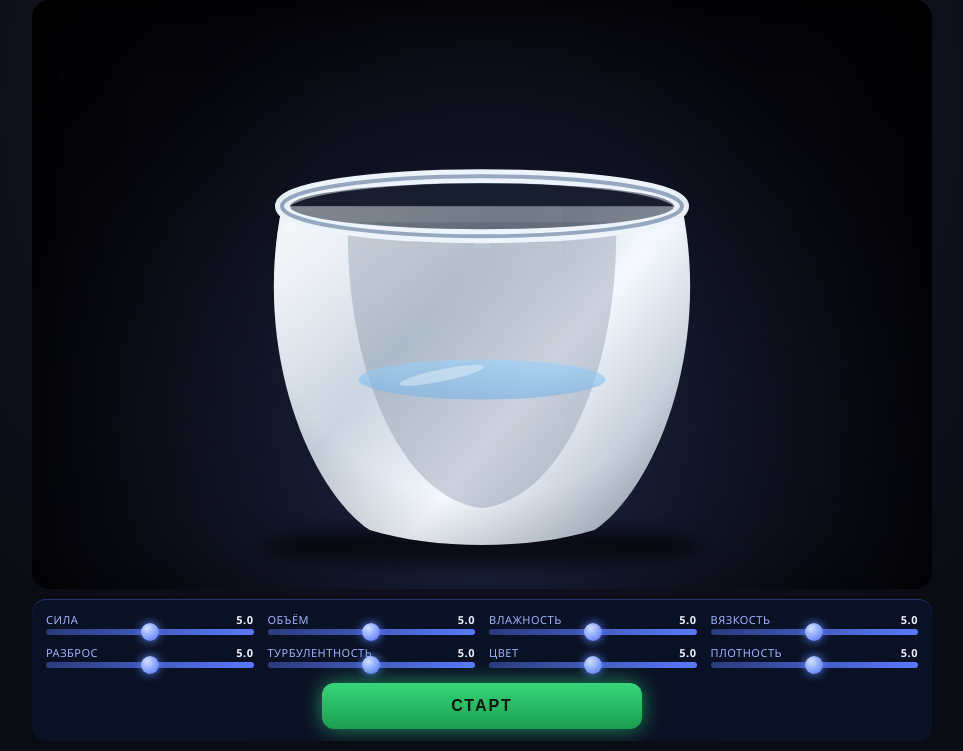
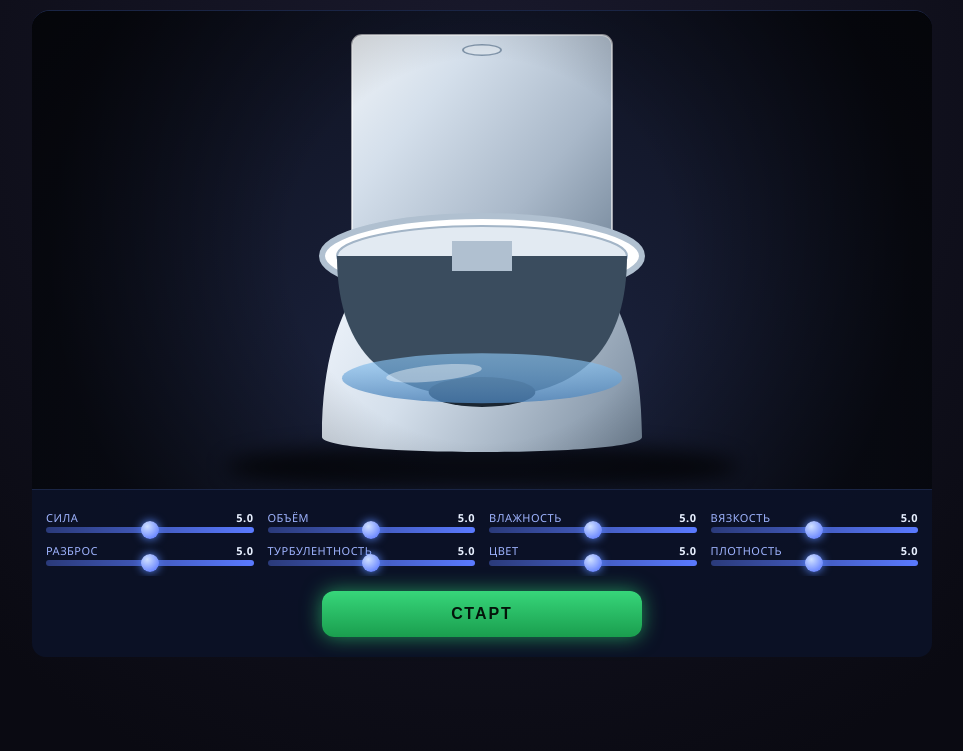
Before and after one commit to shlepaerror-code/GOVNO2, a plain HTML site: page index.html in a window 1280 px wide. Shown: the part 49-800 px from the top of the page, without its empty margins (158-1121 px from the left). Drawn offline with Linux system fonts and the light colour scheme.

Commit message:
Update index.html

```diff
--- a/index.html
+++ b/index.html
@@ -9,17 +9,17 @@
 
   body {
     background: radial-gradient(circle at 50% 20%, #1a1a2e, #0a0a12 80%);
-    height: 100vh;
+    min-height: 100vh;
     display: flex;
     flex-direction: column;
+    align-items: center;
     font-family: 'Segoe UI', Tahoma, sans-serif;
     color: #cfd8ff;
-    overflow: hidden;
+    padding-bottom: 20px;
   }
 
   h1 {
-    text-align: center;
-    margin: 10px 0 5px;
+    margin: 15px 0 10px;
     font-size: 18px;
     letter-spacing: 2px;
     color: #8ab4ff;
@@ -29,12 +29,16 @@
 
   #scene {
     position: relative;
-    flex: 1;
-    width: 100%;
-    min-height: 250px;
+    width: 100vw;
+    height: 50vh; /* Увеличил для лучшего обзора */
+    min-height: 300px;
+    max-height: 500px;
     background: radial-gradient(ellipse at 50% 90%, #1c2440, #06060c 75%);
     box-shadow: inset 0 0 60px #000;
     overflow: hidden;
+    flex-shrink: 0;
+    border-top: 1px solid #1a2545;
+    border-bottom: 1px solid #1a2545;
   }
 
   canvas {
@@ -44,16 +48,21 @@
   }
 
   #panel {
-    width: 100%;
+    width: 100vw;
+    max-width: 100vw;
+    display: flex;
+    flex-direction: column;
+    background: rgba(12, 18, 38, 0.98);
+    padding: 10px 0;
+  }
+
+  .sliders-container {
     display: grid;
     grid-template-columns: repeat(2, 1fr);
     gap: 10px 14px;
-    padding: 12px 14px;
-    background: rgba(12, 18, 38, 0.98);
-    border-top: 1px solid #23336e;
-    flex-shrink: 0;
+    padding: 10px 14px;
+    max-height: 30vh;
     overflow-y: auto;
-    max-height: 45vh;
   }
 
   .slider-box {
@@ -109,9 +118,9 @@
   }
 
   #buttons {
-    grid-column: span 2;
     display: flex;
     justify-content: center;
+    padding: 10px 14px;
     margin-top: 5px;
   }
 
@@ -149,18 +158,18 @@
     #scene {
       width: 100%;
       max-width: 900px;
-      border-radius: 18px;
-      margin: 10px auto 0;
+      height: 60vh;
+      border-radius: 18px 18px 0 0;
+      margin-top: 10px;
     }
     #panel {
       width: 900px;
+      border-radius: 0 0 14px 14px;
+      margin-bottom: 20px;
+    }
+    .sliders-container {
       grid-template-columns: repeat(4, 1fr);
-      border-radius: 14px;
       max-height: none;
-      margin: 10px auto;
-    }
-    #buttons {
-      grid-column: span 4;
     }
   }
 </style>
@@ -171,6 +180,7 @@
 <div id="scene"><canvas id="cv"></canvas></div>
 
 <div id="panel">
+  <div class="sliders-container">
     <div class="slider-box">
       <label>Сила <span id="v0">5.0</span></label>
       <input type="range" id="s0" min="0" max="10" step="0.1" value="5">
@@ -203,6 +213,8 @@
       <label>Плотность <span id="v7">5.0</span></label>
       <input type="range" id="s7" min="0" max="10" step="0.1" value="5">
     </div>
+  </div>
+
   <div id="buttons">
     <button id="btnToggle">СТАРТ</button>
   </div>
@@ -229,7 +241,6 @@
   }
 
   window.addEventListener('resize', resize);
-  // Даем браузеру время отрисовать DOM перед замером
   setTimeout(resize, 50);
   resize();
 
@@ -267,20 +278,28 @@
     }
   });
 
-  // ---------- геометрия ----------
+  // ---------- геометрия унитаза ----------
   function getGeom() {
     const cx = W * 0.5;
-    const rimY = H * 0.35;
-    const bowlBottom = H * 0.9;
-    const rimW = Math.min(W * 0.35, 200);
-    const bowlW = rimW * 0.78;
+    // Унитаз смещен вниз
+    const baseY = H * 0.95;
+    const tankH = H * 0.45;
+    const tankW = Math.min(W * 0.45, 260);
+    const tankY = baseY - tankH - H * 0.45;
 
-    const innerTop = rimY + 16;
-    const innerBottom = bowlBottom - 22;
-    const innerW = bowlW * 0.86;
-    const waterY = innerTop + (innerBottom - innerTop) * 0.55;
+    // Чаша
+    const bowlW = Math.min(W * 0.5, 320);
+    const bowlTop = tankY + tankH - 10;
+    const bowlBottom = baseY - 30;
 
-    return { cx, rimY, bowlBottom, rimW, bowlW, innerTop, innerBottom, innerW, waterY };
+    // Вода
+    const waterY = bowlBottom - (bowlBottom - bowlTop) * 0.3;
+
+    // Струя падает из центра бачка
+    const startX = cx;
+    const startY = tankY + tankH * 0.5;
+
+    return { cx, baseY, tankY, tankW, tankH, bowlW, bowlTop, bowlBottom, waterY, startX, startY };
   }
 
   // ---------- цвет ----------
@@ -293,105 +312,117 @@
 
   // ---------- рисование унитаза ----------
   function drawToilet() {
-    const { cx, rimY, bowlBottom, rimW, bowlW, innerTop, innerBottom, innerW, waterY } = getGeom();
+    const g = getGeom();
+    const { cx, baseY, tankY, tankW, tankH, bowlW, bowlTop, bowlBottom, waterY } = g;
 
-    // тень
+    // Тень на полу
     ctx.save();
     ctx.beginPath();
-    ctx.ellipse(cx, bowlBottom + 16, rimW * 1.1, 20, 0, 0, Math.PI * 2);
-    ctx.fillStyle = 'rgba(0,0,0,0.6)';
-    ctx.filter = 'blur(8px)';
+    ctx.ellipse(cx, baseY, bowlW * 0.8, 25, 0, 0, Math.PI * 2);
+    ctx.fillStyle = 'rgba(0,0,0,0.7)';
+    ctx.filter = 'blur(10px)';
     ctx.fill();
     ctx.restore();
 
-    // корпус
-    const bodyGrad = ctx.createLinearGradient(cx - rimW, rimY, cx + rimW, bowlBottom);
-    bodyGrad.addColorStop(0, '#e8eef5');
-    bodyGrad.addColorStop(0.35, '#c7d2de');
-    bodyGrad.addColorStop(0.6, '#f5f9ff');
-    bodyGrad.addColorStop(1, '#9aa8b8');
+    // --- Сливной бачок ---
+    const tankGrad = ctx.createLinearGradient(cx - tankW/2, tankY, cx + tankW/2, tankY + tankH);
+    tankGrad.addColorStop(0, '#f0f4f8');
+    tankGrad.addColorStop(0.3, '#d4dfeb');
+    tankGrad.addColorStop(0.7, '#a9b8c9');
+    tankGrad.addColorStop(1, '#7a8c9f');
 
     ctx.beginPath();
-    ctx.moveTo(cx - rimW, rimY);
-    ctx.bezierCurveTo(cx - rimW * 1.15, rimY + (bowlBottom - rimY) * 0.45,
-                      cx - bowlW * 1.1, bowlBottom - 40,
-                      cx - bowlW * 0.72, bowlBottom);
-    ctx.bezierCurveTo(cx - bowlW * 0.3, bowlBottom + 20,
-                      cx + bowlW * 0.3, bowlBottom + 20,
-                      cx + bowlW * 0.72, bowlBottom);
-    ctx.bezierCurveTo(cx + bowlW * 1.1, bowlBottom - 40,
-                      cx + rimW * 1.15, rimY + (bowlBottom - rimY) * 0.45,
-                      cx + rimW, rimY);
-    ctx.closePath();
-    ctx.fillStyle = bodyGrad;
+    ctx.roundRect(cx - tankW/2, tankY, tankW, tankH, 10);
+    ctx.fillStyle = tankGrad;
+    ctx.fill();
+    ctx.lineWidth = 2;
+    ctx.strokeStyle = 'rgba(255,255,255,0.6)';
+    ctx.stroke();
+
+    // Кнопка смыва на бачке
+    ctx.beginPath();
+    ctx.ellipse(cx, tankY + 15, 20, 6, 0, 0, Math.PI * 2);
+    ctx.fillStyle = '#8296ab';
+    ctx.fill();
+    ctx.beginPath();
+    ctx.ellipse(cx, tankY + 15, 18, 4.5, 0, 0, Math.PI * 2);
+    ctx.fillStyle = '#dbe4ed';
     ctx.fill();
 
-    // блик
-    ctx.save();
-    ctx.clip();
-    const shine = ctx.createLinearGradient(cx - rimW * 0.6, rimY, cx + rimW * 0.2, bowlBottom);
-    shine.addColorStop(0, 'rgba(255,255,255,0.55)');
-    shine.addColorStop(0.4, 'rgba(255,255,255,0.08)');
-    shine.addColorStop(1, 'rgba(255,255,255,0)');
-    ctx.fillStyle = shine;
-    ctx.fillRect(cx - rimW * 1.2, rimY, rimW * 1.6, bowlBottom - rimY + 30);
-    ctx.restore();
-
-    // чаша
-    const bowlGrad = ctx.createRadialGradient(cx, innerTop + 30, 10, cx, innerBottom, innerW * 1.2);
-    bowlGrad.addColorStop(0, '#dfe8f2');
-    bowlGrad.addColorStop(0.55, '#b9c6d6');
-    bowlGrad.addColorStop(1, '#7d8b9e');
+    // --- Основание / ножка ---
+    const baseGrad = ctx.createLinearGradient(cx - bowlW/2, bowlTop, cx + bowlW/2, bowlBottom);
+    baseGrad.addColorStop(0, '#f5f9ff');
+    baseGrad.addColorStop(0.4, '#d4dfeb');
+    baseGrad.addColorStop(1, '#7a8c9f');
 
     ctx.beginPath();
-    ctx.ellipse(cx, innerTop, innerW, 26, 0, 0, Math.PI * 2);
-    ctx.fillStyle = bowlGrad;
+    ctx.moveTo(cx - tankW/2 + 10, tankY + tankH);
+    ctx.lineTo(cx + tankW/2 - 10, tankY + tankH);
+    ctx.bezierCurveTo(cx + tankW/3, tankY + tankH + 20, cx + bowlW/2, bowlTop + 40, cx + bowlW/2, bowlBottom);
+    ctx.bezierCurveTo(cx + bowlW/2, bowlBottom + 20, cx - bowlW/2, bowlBottom + 20, cx - bowlW/2, bowlBottom);
+    ctx.bezierCurveTo(cx - bowlW/2, bowlTop + 40, cx - tankW/3, tankY + tankH + 20, cx - tankW/2 + 10, tankY + tankH);
+    ctx.fillStyle = baseGrad;
     ctx.fill();
 
+    // --- Ободок (сиденье и крышка) ---
     ctx.beginPath();
-    ctx.moveTo(cx - innerW, innerTop);
-    ctx.bezierCurveTo(cx - innerW * 1.02, innerTop + (innerBottom - innerTop) * 0.5,
-                      cx - innerW * 0.62, innerBottom - 10,
-                      cx, innerBottom);
-    ctx.bezierCurveTo(cx + innerW * 0.62, innerBottom - 10,
-                      cx + innerW * 1.02, innerTop + (innerBottom - innerTop) * 0.5,
-                      cx + innerW, innerTop);
-    ctx.fillStyle = 'rgba(120,135,155,0.35)';
+    ctx.ellipse(cx, bowlTop + 15, bowlW/2, 40, 0, 0, Math.PI * 2);
+    ctx.fillStyle = '#fff';
+    ctx.fill();
+    ctx.lineWidth = 6;
+    ctx.strokeStyle = '#b0c0d0';
+    ctx.stroke();
+
+    // Внутренний ободок сиденья
+    ctx.beginPath();
+    ctx.ellipse(cx, bowlTop + 15, bowlW/2 - 15, 30, 0, 0, Math.PI * 2);
+    ctx.fillStyle = '#e2eaf2';
+    ctx.fill();
+    ctx.lineWidth = 2;
+    ctx.strokeStyle = '#a3b5c7';
+    ctx.stroke();
+
+    // --- Внутренняя чаша ---
+    // Темное горло унитаза
+    ctx.beginPath();
+    ctx.moveTo(cx - bowlW/2 + 15, bowlTop + 15);
+    ctx.bezierCurveTo(cx - bowlW/2 + 15, bowlTop + 100, cx - bowlW/3, bowlBottom - 40, cx, bowlBottom - 40);
+    ctx.bezierCurveTo(cx + bowlW/3, bowlBottom - 40, cx + bowlW/2 - 15, bowlTop + 100, cx + bowlW/2 - 15, bowlTop + 15);
+    ctx.fillStyle = '#3a4c5e';
     ctx.fill();
 
-    // вода
-    const waterGrad = ctx.createLinearGradient(cx, waterY - 20, cx, innerBottom);
-    waterGrad.addColorStop(0, 'rgba(150,210,255,0.55)');
-    waterGrad.addColorStop(1, 'rgba(40,90,150,0.85)');
+    // Сливное отверстие (дыра)
+    ctx.beginPath();
+    ctx.ellipse(cx, bowlBottom - 45, bowlW/6, 15, 0, 0, Math.PI * 2);
+    ctx.fillStyle = '#1b2632';
+    ctx.fill();
+
+    // --- Вода ---
+    const waterGrad = ctx.createLinearGradient(cx, waterY - 30, cx, bowlBottom);
+    waterGrad.addColorStop(0, 'rgba(150,210,255,0.6)');
+    waterGrad.addColorStop(1, 'rgba(30,80,140,0.9)');
 
     ctx.beginPath();
-    ctx.ellipse(cx, waterY, innerW * 0.92, 20, 0, 0, Math.PI * 2);
+    ctx.ellipse(cx, waterY, bowlW/2 - 20, 25, 0, 0, Math.PI * 2);
     ctx.fillStyle = waterGrad;
     ctx.fill();
 
-    // блик воды
+    // Блик на воде
     ctx.beginPath();
-    ctx.ellipse(cx - innerW * 0.3, waterY - 4, innerW * 0.32, 6, -0.2, 0, Math.PI * 2);
-    ctx.fillStyle = 'rgba(255,255,255,0.35)';
+    ctx.ellipse(cx - bowlW*0.15, waterY - 5, bowlW*0.15, 8, -0.1, 0, Math.PI * 2);
+    ctx.fillStyle = 'rgba(255,255,255,0.4)';
     ctx.fill();
 
-    // ободок
+    // --- Слив из бачка (труба) ---
     ctx.beginPath();
-    ctx.ellipse(cx, rimY, rimW, 30, 0, 0, Math.PI * 2);
-    ctx.lineWidth = 14;
-    ctx.strokeStyle = '#eef4fb';
-    ctx.stroke();
+    ctx.moveTo(cx - 30, tankY + tankH - 10);
+    ctx.lineTo(cx - 30, tankY + tankH + 20);
+    ctx.lineTo(cx + 30, tankY + tankH + 20);
+    ctx.lineTo(cx + 30, tankY + tankH - 10);
+    ctx.fillStyle = '#b0c0d0';
+    ctx.fill();
 
-    ctx.beginPath();
-    ctx.ellipse(cx, rimY, rimW, 30, 0, 0, Math.PI * 2);
-    ctx.lineWidth = 4;
-    ctx.strokeStyle = 'rgba(140,160,185,0.9)';
-    ctx.stroke();
-
-    ctx.beginPath();
-    ctx.ellipse(cx, rimY, rimW - 8, 23, 0, 0, Math.PI * 2);
-    ctx.fillStyle = 'rgba(30,40,55,0.55)';
-    ctx.fill();
+    return g;
   }
 
   // ---------- физика ----------
@@ -406,23 +437,24 @@
     const tone = val(6) / 10;
     const density = val(7);
 
-    const startX = g.cx + (Math.random() - 0.5) * 12;
-    const startY = g.rimY - 60;
+    // Частицы вылетают из "трубы" под бачком
+    const startX = g.cx + (Math.random() - 0.5) * 40;
+    const startY = g.tankY + g.tankH + 20;
 
-    const vy = 2.5 + force * 0.9 + volume * 0.15;
-    const vx = (Math.random() - 0.5) * spread * 0.8;
+    const vy = 2 + force * 1.2 + volume * 0.15; // Скорость падения
+    const vx = (Math.random() - 0.5) * spread * 1.2;
 
-    const isMist = Math.random() < wet * 0.06;
+    const isMist = Math.random() < wet * 0.08;
 
     const p = {
       x: startX,
       y: startY,
       vx,
       vy,
-      r: (isMist ? 1 : 2.5) + volume * 0.55 + viscosity * 0.35 + Math.random() * 1.5,
+      r: (isMist ? 1.5 : 3.5) + volume * 0.65 + viscosity * 0.45 + Math.random() * 1.5,
       tone,
-      density: 0.35 + density * 0.06,
-      turb: turb * 0.06,
+      density: 0.4 + density * 0.06,
+      turb: turb * 0.08,
       life: 1,
       mist: isMist
     };
@@ -432,12 +464,12 @@
   function updateParticles(dt) {
     const g = getGeom();
     const waterY = g.waterY;
-    const grav = 0.35;
+    const grav = 0.45;
 
     if (running) {
       const force = val(0);
       const volume = val(1);
-      const rate = 8 + force * 8 + volume * 5;
+      const rate = 10 + force * 10 + volume * 6; // Плотность струи
       emitAcc += rate * dt;
       while (emitAcc >= 1) {
         spawnParticle();
@@ -445,14 +477,16 @@
       }
     }
 
+    // Тяжелые капли
     for (let i = particles.length - 1; i >= 0; i--) {
       const p = particles[i];
       p.vy += grav;
       p.vx += (Math.random() - 0.5) * p.turb;
-      p.vx *= 0.995;
+      p.vx *= 0.99;
       p.x += p.vx;
       p.y += p.vy;
 
+      // Попадание в воду
       if (p.y >= waterY) {
         createSplash(p.x, waterY, p);
         particles.splice(i, 1);
@@ -461,100 +495,110 @@
       }
     }
 
+    // Взвесь / брызги
     for (let i = mist.length - 1; i >= 0; i--) {
       const p = mist[i];
-      p.vy += grav * 0.4;
-      p.vx += (Math.random() - 0.5) * p.turb * 1.5;
+      p.vy += grav * 0.5;
+      p.vx += (Math.random() - 0.5) * p.turb * 2;
       p.x += p.vx;
       p.y += p.vy;
-      p.life -= 0.012;
+      p.life -= 0.015;
       if (p.life <= 0 || p.y > waterY) mist.splice(i, 1);
     }
 
+    // Отскок капель при попадании
     for (let i = splashes.length - 1; i >= 0; i--) {
       const s = splashes[i];
-      s.vy += grav * 1.1;
+      s.vy += grav * 1.2;
       s.x += s.vx;
       s.y += s.vy;
-      s.life -= 0.025;
-      if (s.life <= 0 || s.y > waterY + 30) splashes.splice(i, 1);
+      s.life -= 0.03;
+      if (s.life <= 0 || s.y > waterY + 40) splashes.splice(i, 1);
     }
 
+    // Круги на воде
     for (let i = ripples.length - 1; i >= 0; i--) {
       const r = ripples[i];
-      r.rad += 1;
-      r.life -= 0.02;
+      r.rad += 1.5;
+      r.life -= 0.03;
       if (r.life <= 0) ripples.splice(i, 1);
     }
   }
 
   function createSplash(x, y, p) {
-    const n = 2 + Math.floor(p.r * 0.6);
+    const n = 3 + Math.floor(p.r * 0.8);
     for (let i = 0; i < n; i++) {
       splashes.push({
-        x, y: y - 4,
-        vx: (Math.random() - 0.5) * (3 + p.tone * 2),
-        vy: -1 - Math.random() * 3,
-        r: 0.8 + Math.random() * 2,
+        x, y: y - 5,
+        vx: (Math.random() - 0.5) * (4 + p.tone * 3),
+        vy: -2 - Math.random() * 4,
+        r: 1 + Math.random() * 2.5,
         tone: p.tone,
-        life: 0.7 + Math.random() * 0.3
+        life: 0.8 + Math.random() * 0.2
       });
     }
-    ripples.push({ x, y, rad: 3, life: 0.7, tone: p.tone });
+    ripples.push({ x, y, rad: 5, life: 0.8, tone: p.tone });
   }
 
   // ---------- отрисовка ----------
   function draw() {
     ctx.clearRect(0, 0, W, H);
 
-    const bg = ctx.createRadialGradient(W * 0.5, H * 0.9, 30, W * 0.5, H * 0.9, W * 0.8);
-    bg.addColorStop(0, 'rgba(28,36,64,0.9)');
-    bg.addColorStop(1, 'rgba(6,6,12,0)');
+    // Фон
+    const bg = ctx.createRadialGradient(W * 0.5, H * 0.9, 50, W * 0.5, H * 0.9, W * 0.9);
+    bg.addColorStop(0, 'rgba(28,36,64,1)');
+    bg.addColorStop(1, 'rgba(6,6,12,1)');
     ctx.fillStyle = bg;
     ctx.fillRect(0, 0, W, H);
 
     drawToilet();
     const g = getGeom();
 
+    // Круги на воде
     for (const r of ripples) {
       ctx.beginPath();
       ctx.ellipse(r.x, r.y, r.rad, r.rad * 0.28, 0, 0, Math.PI * 2);
-      ctx.strokeStyle = `rgba(220,240,255,${r.life * 0.6})`;
-      ctx.lineWidth = 1.5;
+      ctx.strokeStyle = `rgba(220,240,255,${r.life * 0.8})`;
+      ctx.lineWidth = 2;
       ctx.stroke();
     }
 
+    // Мелкие частицы
     ctx.save();
     for (const p of mist) {
       ctx.beginPath();
       ctx.arc(p.x, p.y, p.r, 0, Math.PI * 2);
-      ctx.fillStyle = streamColor(p.tone, p.life * 0.35 * p.density);
+      ctx.fillStyle = streamColor(p.tone, p.life * 0.4 * p.density);
       ctx.fill();
     }
     ctx.restore();
 
+    // Основная струя (капли)
     ctx.save();
     for (const p of particles) {
       const grd = ctx.createRadialGradient(p.x - p.r * 0.3, p.y - p.r * 0.3, p.r * 0.2, p.x, p.y, p.r);
       grd.addColorStop(0, streamColor(p.tone, 0.95 * p.density));
-      grd.addColorStop(1, streamColor(Math.min(1, p.tone + 0.25), 0.65 * p.density));
+      grd.addColorStop(1, streamColor(Math.min(1, p.tone + 0.25), 0.7 * p.density));
       ctx.beginPath();
-      ctx.arc(p.x, p.y, p.r, 0, Math.PI * 2);
+      // Капли чуть вытянуты по вертикали
+      ctx.ellipse(p.x, p.y, p.r, p.r * 1.3, 0, 0, Math.PI * 2);
       ctx.fillStyle = grd;
       ctx.fill();
     }
     ctx.restore();
 
+    // Брызги
     for (const s of splashes) {
       ctx.beginPath();
       ctx.arc(s.x, s.y, s.r, 0, Math.PI * 2);
-      ctx.fillStyle = streamColor(s.tone, s.life * 0.85);
+      ctx.fillStyle = streamColor(s.tone, s.life);
       ctx.fill();
     }
 
-    const vg = ctx.createRadialGradient(W * 0.5, H * 0.5, H * 0.35, W * 0.5, H * 0.5, H * 0.85);
+    // Виньетка
+    const vg = ctx.createRadialGradient(W * 0.5, H * 0.5, H * 0.4, W * 0.5, H * 0.5, H * 0.9);
     vg.addColorStop(0, 'rgba(0,0,0,0)');
-    vg.addColorStop(1, 'rgba(0,0,0,0.55)');
+    vg.addColorStop(1, 'rgba(0,0,0,0.6)');
     ctx.fillStyle = vg;
     ctx.fillRect(0, 0, W, H);
   }
```
Lines whose indentation alone changed are shown as unchanged.
